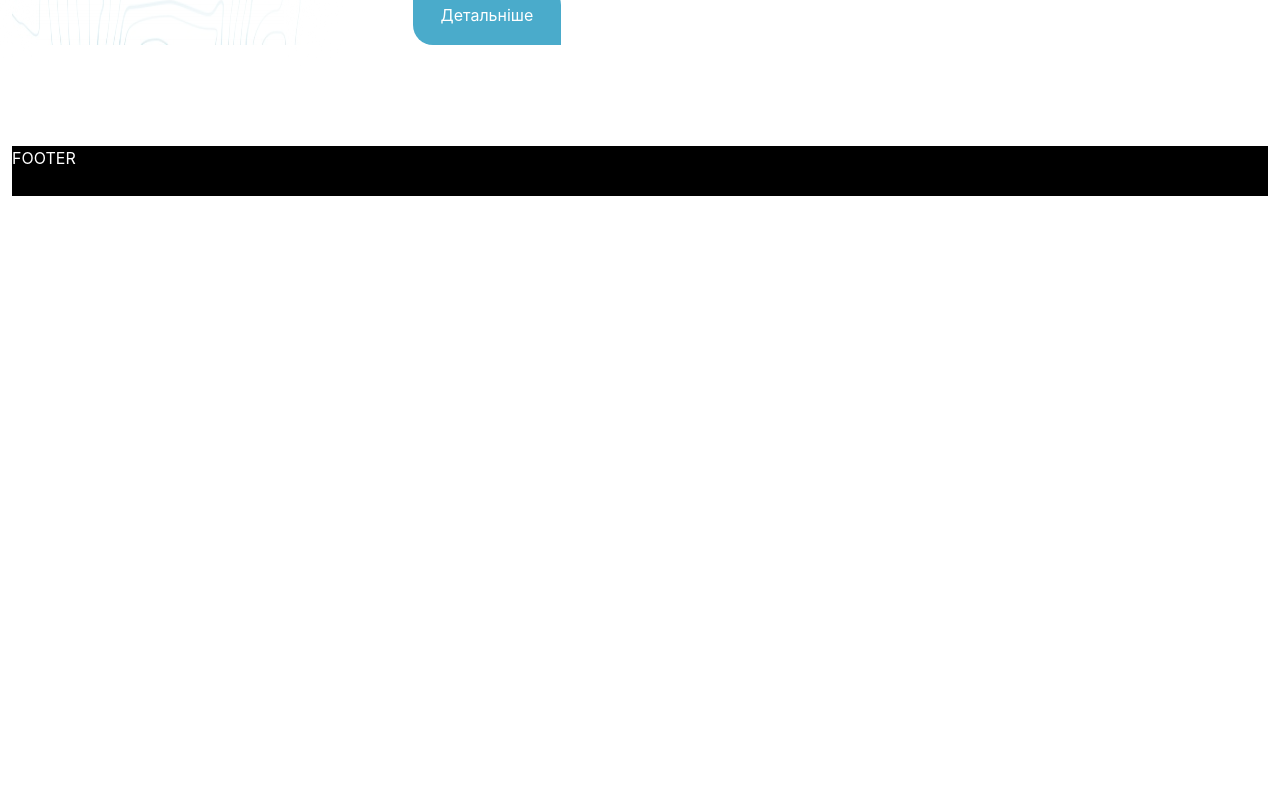
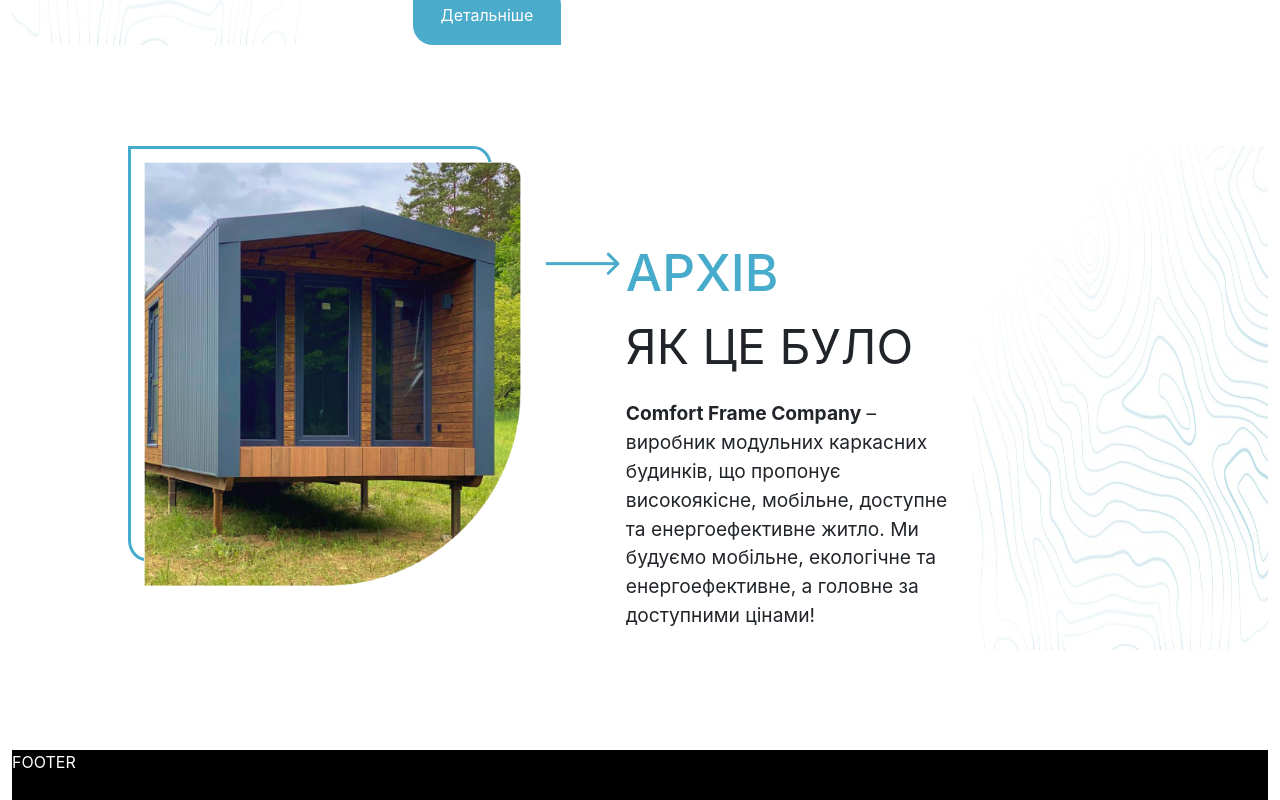
Before and after one commit to SavchukSergiy/cfc-front-app, a React (Create React App) app: page / in a window 1280 px wide. Shown: the part 2137-2937 px from the top of the page. Before the commit the page ends 2333 px from the top, so only its background shows below. Built offline with nearby package versions, Linux system fonts and the light colour scheme.

Commit message:
Added block Archive

```diff
--- a/src/pages/Home/Home.js
+++ b/src/pages/Home/Home.js
@@ -7,6 +7,7 @@ import BgdImage from '../../components/generalImages/vector.jpg';
 import AboutImage from '../../components/generalImages/45.jpg';
 import AboutArrow from '../../components/generalImages/Arrow 8.jpg';
 import DachaImage from '../../components/generalImages/dacha-new.jpg';
+import ArchiveImage from '../../components/generalImages/archive-photo.jpg';
 
 const Home = () => {
   const desctiption = (
@@ -59,11 +60,15 @@ const Home = () => {
       </div>
 
       <StatisticBlock />
+
       <InfoBlock backImage={BgdImage} image={AboutImage} arrowImage={AboutArrow}
         title={"COMFORT FRAME"} subTitle={"COMPANY"} description={desctiption} isArrow={true} isBtn={false} isRevert={false} />
 
       <InfoBlock backImage={BgdImage} image={DachaImage} arrowImage={AboutArrow}
         title={"ДАЧА"} subTitle={"ПО НОВОМУ"} description={desctiption} isArrow={false} isBtn={true} isRevert={true} />
+
+      <InfoBlock backImage={BgdImage} image={ArchiveImage} arrowImage={AboutArrow}
+        title={"АРХІВ"} subTitle={"ЯК ЦЕ БУЛО"} description={desctiption} isArrow={true} isBtn={false} isRevert={false} />
     </>
   );
 };
```
Also changed, not shown: src/components/generalImages/archive-photo.jpg (added).
